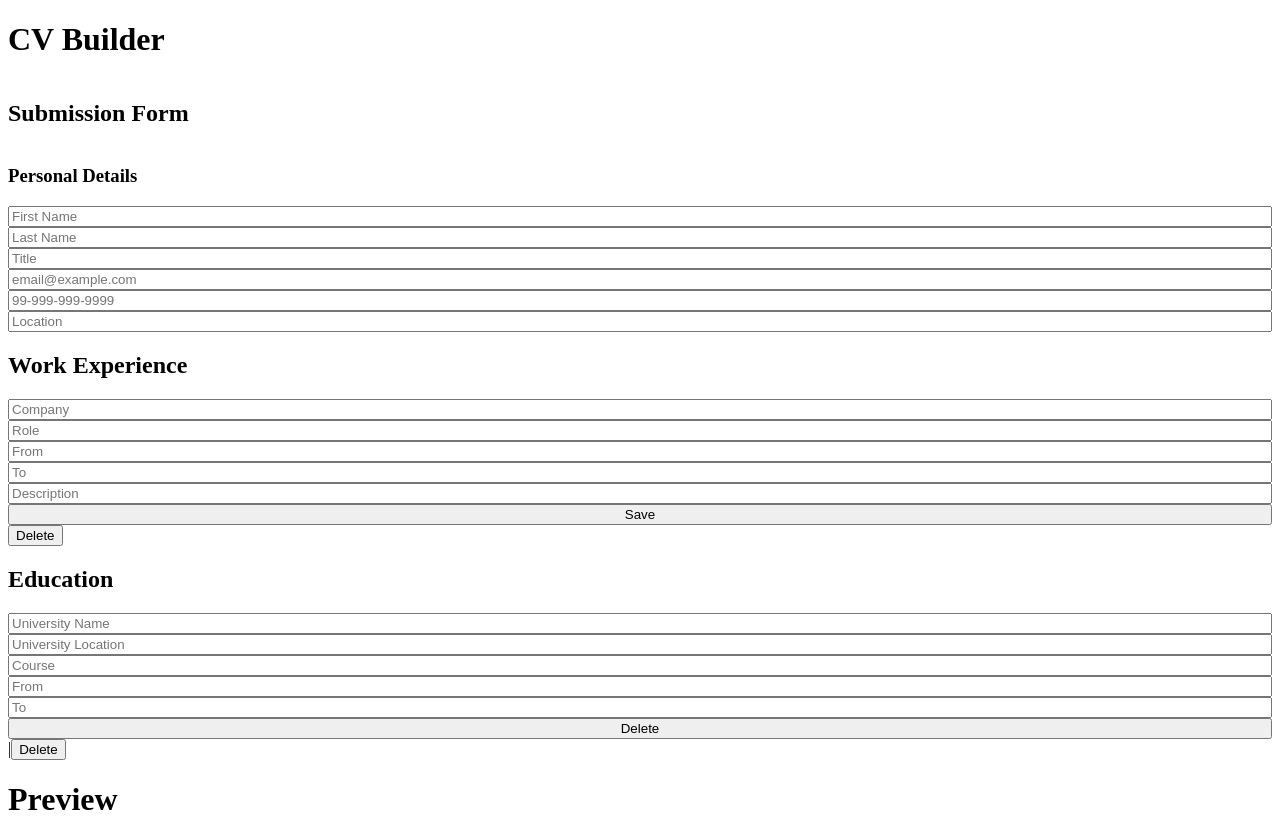
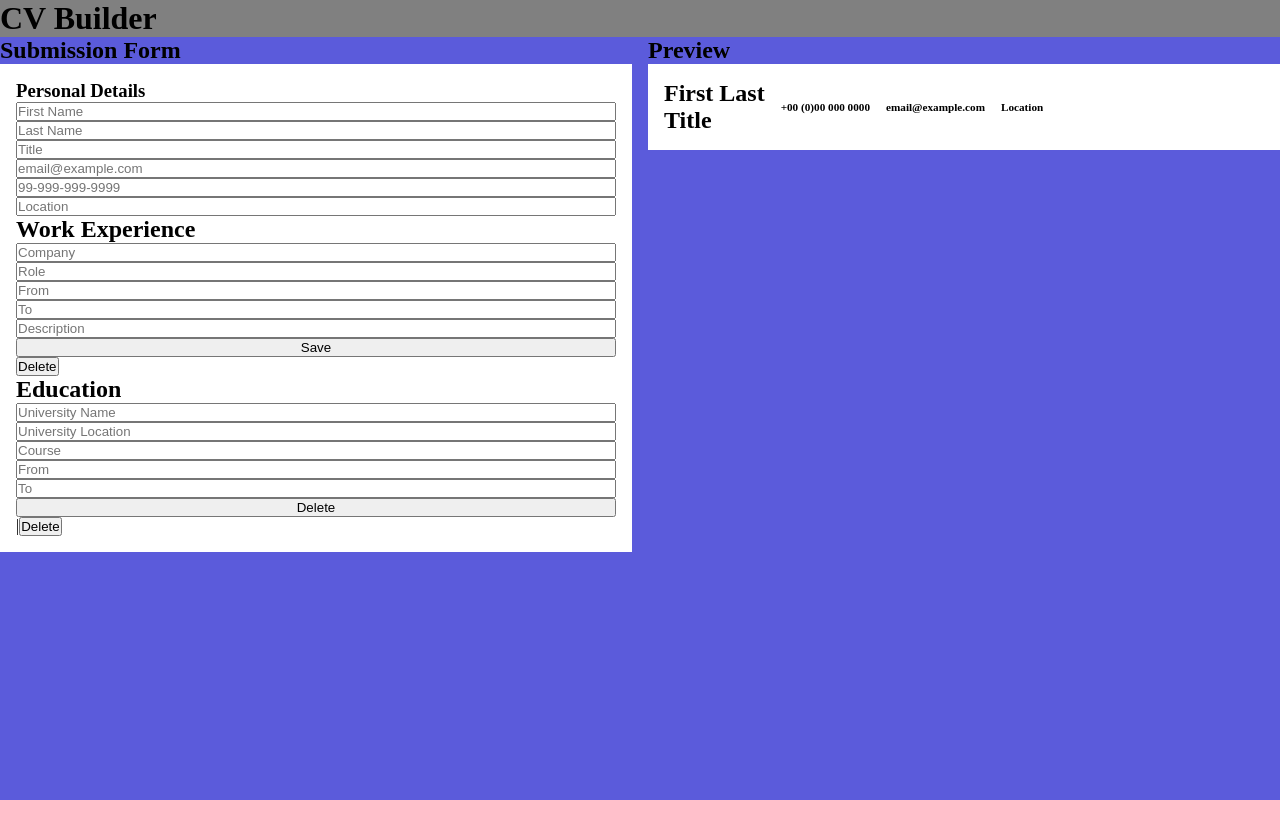
Before and after one commit to Abstractmachina/odin_12_cv-app, a React (Create React App) app: page / in a window 1280 px wide. After the commit the page ends 800 px from the top, so only its background shows below. Built offline with nearby package versions, Linux system fonts and the light colour scheme.

Commit message:
personal details with preview implemented

```diff
--- a/public/index.html
+++ b/public/index.html
@@ -10,34 +10,12 @@
       content="Web site created using create-react-app"
     />
     <link rel="apple-touch-icon" href="%PUBLIC_URL%/logo192.png" />
-    <!--
-      manifest.json provides metadata used when your web app is installed on a
-      user's mobile device or desktop. See https://developers.google.com/web/fundamentals/web-app-manifest/
-    -->
     <link rel="manifest" href="%PUBLIC_URL%/manifest.json" />
-    <!--
-      Notice the use of %PUBLIC_URL% in the tags above.
-      It will be replaced with the URL of the `public` folder during the build.
-      Only files inside the `public` folder can be referenced from the HTML.
+    <title>CV Builder by Taole Chen</title>
+  </head>
 
-      Unlike "/favicon.ico" or "favicon.ico", "%PUBLIC_URL%/favicon.ico" will
-      work correctly both with client-side routing and a non-root public URL.
-      Learn how to configure a non-root public URL by running `npm run build`.
-    -->
-    <title>React App</title>
-  </head>
   <body>
     <noscript>You need to enable JavaScript to run this app.</noscript>
     <div id="root"></div>
-    <!--
-      This HTML file is a template.
-      If you open it directly in the browser, you will see an empty page.
-
-      You can add webfonts, meta tags, or analytics to this file.
-      The build step will place the bundled scripts into the <body> tag.
-
-      To begin the development, run `npm start` or `yarn start`.
-      To create a production bundle, use `npm run build` or `yarn build`.
-    -->
   </body>
 </html>
--- a/src/App.tsx
+++ b/src/App.tsx
@@ -6,7 +6,7 @@ import View from './components/View'
 import PersonalDetails from './classes/PersonalDetails';
 // import './App.css';
 
-import './styles/style.scss';
+
 
 
 
@@ -71,8 +71,10 @@ class App extends Component<{}, AppState> {
     return (
       <div className='appContainer'>
         <header><h1>CV Builder</h1></header>
+        <main>
         <Form handlePersonalInfoChange={this.updatePersonalDetails}/>
         <View personalDetails={this.state.personal}/>
+        </main>
         {/* <form onSubmit={this.onSubmitTask}>
           <label htmlFor='"taskInput'>Enter Task</label>
           <input onChange={this.handleChange} value={task.text} type='text' id = 'taskInput'/>
--- a/src/classes/PersonalDetails.ts
+++ b/src/classes/PersonalDetails.ts
@@ -6,12 +6,12 @@ class PersonalDetails {
     phone:string;
     location:string;
     constructor() {
-      this.firstname = '';
-      this.lastname = '';
-      this.title = '';
-      this.email = '';
-      this.phone = '';
-      this.location = '';
+      this.firstname = 'First';
+      this.lastname = 'Last';
+      this.title = 'Title';
+      this.email = 'email@example.com';
+      this.phone = '+00 (0)00 000 0000';
+      this.location = 'Location';
     }
   }
   export default PersonalDetails;
--- a/src/components/Form.tsx
+++ b/src/components/Form.tsx
@@ -1,4 +1,4 @@
-import React, {useState, useEffect, Component} from "react";
+import React, {Component} from "react";
 import PersonalInfo from './PersonalInfo'
 import WorkExperience from "./WorkExperience";
 import Education from './Education'
@@ -20,35 +20,16 @@ class Form extends Component<FormProps, {}> {
     handlePersonalInfoChange(formData:FormData) {
         this.props.handlePersonalInfoChange(formData);
     }
-//     const [tasks, setTasks] = useState(props.tasks);
 
-//     useEffect(() => {
-//         setTasks(props.tasks);
-//     }, [props])
-
-//     function onDeleteItem (e) {
-
-//         let idx = -1;
-//         for (let i = 0; i < tasks.length; i++) {
-//             if (tasks[i].id === e.target.id) {
-//                 idx = i;
-//                 break;
-//             }
-//         }
-//         console.log('id: '+idx);
-//         console.log('tasks: '+tasks);
-//         console.log('length: ' + tasks.length);
-//             setTasks(tasks.splice(idx, 1));
-//             console.log(tasks.length);
-
-// }
 render() {
     return (
         <div className="form">
             <h2>Submission Form</h2>
+            <div className="formContainer">
             <PersonalInfo changeHandler={this.handlePersonalInfoChange}/>
             <WorkExperience/>
             <Education/>
+            </div>
 
             {/* {
                 // console.log(tasks);
--- a/src/components/View.tsx
+++ b/src/components/View.tsx
@@ -5,23 +5,27 @@ type ViewProps = {
     personalDetails: PersonalDetails,
 }
 
-type ViewState = {
-    value:0,
-}
-
 class View extends React.Component<ViewProps, {}> {
-    constructor(props:|ViewProps) {
-        super (props);
-    }
+    // constructor(props:|ViewProps) {
+    //     super (props);
+    // }
 
     render() {
         const deets = this.props.personalDetails;
         console.log(deets);
 
         return <div className='view'>
-            <h1>Preview</h1>
+            <h2>Preview</h2>
             <div className='viewContainer'>
-                <header><h1>{deets.firstname} {deets.lastname}</h1></header>
+                <header>
+                    <div className='logo'>
+                        <h1>{deets.firstname} {deets.lastname}</h1>
+                        <h2>{deets.title}</h2>
+                    </div>
+                    <h3>{deets.phone}</h3>
+                    <h3>{deets.email}</h3>
+                    <h3>{deets.location}</h3>
+                </header>
             </div>
         </div>;
     }
--- a/src/index.tsx
+++ b/src/index.tsx
@@ -1,6 +1,9 @@
 import React from 'react';
 import ReactDOM from 'react-dom/client';
 import App from './App';
+
+import './styles/style.scss';
+import './styles/view.scss';
 
 const root = ReactDOM.createRoot(document.getElementById('root'));
 root.render(
--- a/src/styles/style.scss
+++ b/src/styles/style.scss
@@ -1,6 +1,59 @@
+* { padding: 0; margin: 0; box-sizing: border-box;}
+
+
+
+html,body {
+    height:100%;
+    height: 100%;
+}
+
+body{
+    width:100%;
+    background-color: pink;
+}
+
+#root{
+    background-color: green;
+    width: 100%;
+    height: 100%;
+}
+
+.appContainer{
+    background-color: gray;
+    height: 100%;
+    width: 100%;
+    display: flex;
+    flex-direction: column;
+    justify-content: space-between;
+}
+
+header {
+    margin: 0;
+
+}
+
+main {
+    // margin: 2em;
+    display: flex;
+    flex-grow: 1;
+    align-items: stretch;
+    gap:1em;
+    // height: 100%;
+    background-color: rgb(91, 91, 219);
+    &>* {
+        width: 50%;
+        height: 100%;
+    }
+}
+
 .form {
     display: flex;
     flex-direction: column;
+}
+
+.formContainer {
+    background-color: white;
+    padding: 1em;
 }
 
 form {
--- /dev/null
+++ b/src/styles/view.scss
@@ -0,0 +1,19 @@
+.viewContainer{
+    background-color: white;
+    display: flex;
+    flex-direction: column;
+    // margin: 1em;
+    padding: 1em;
+    header{
+        align-items: center;
+        display: flex;
+        gap: 1em;
+    }
+
+    h1 {
+        font-size: 1.5em;
+    }
+    h3 {
+        font-size: 0.7em;
+    }
+}
```
